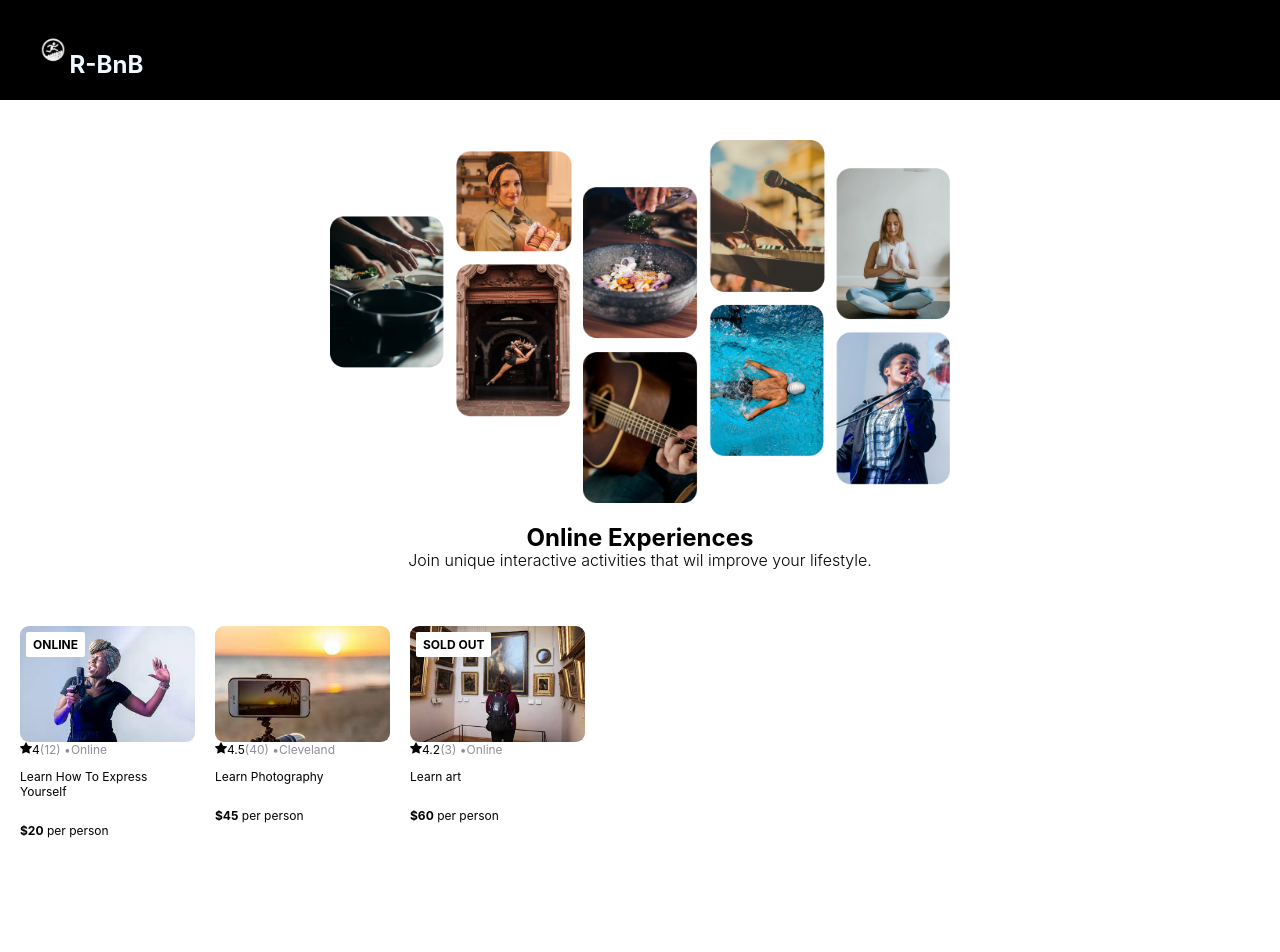
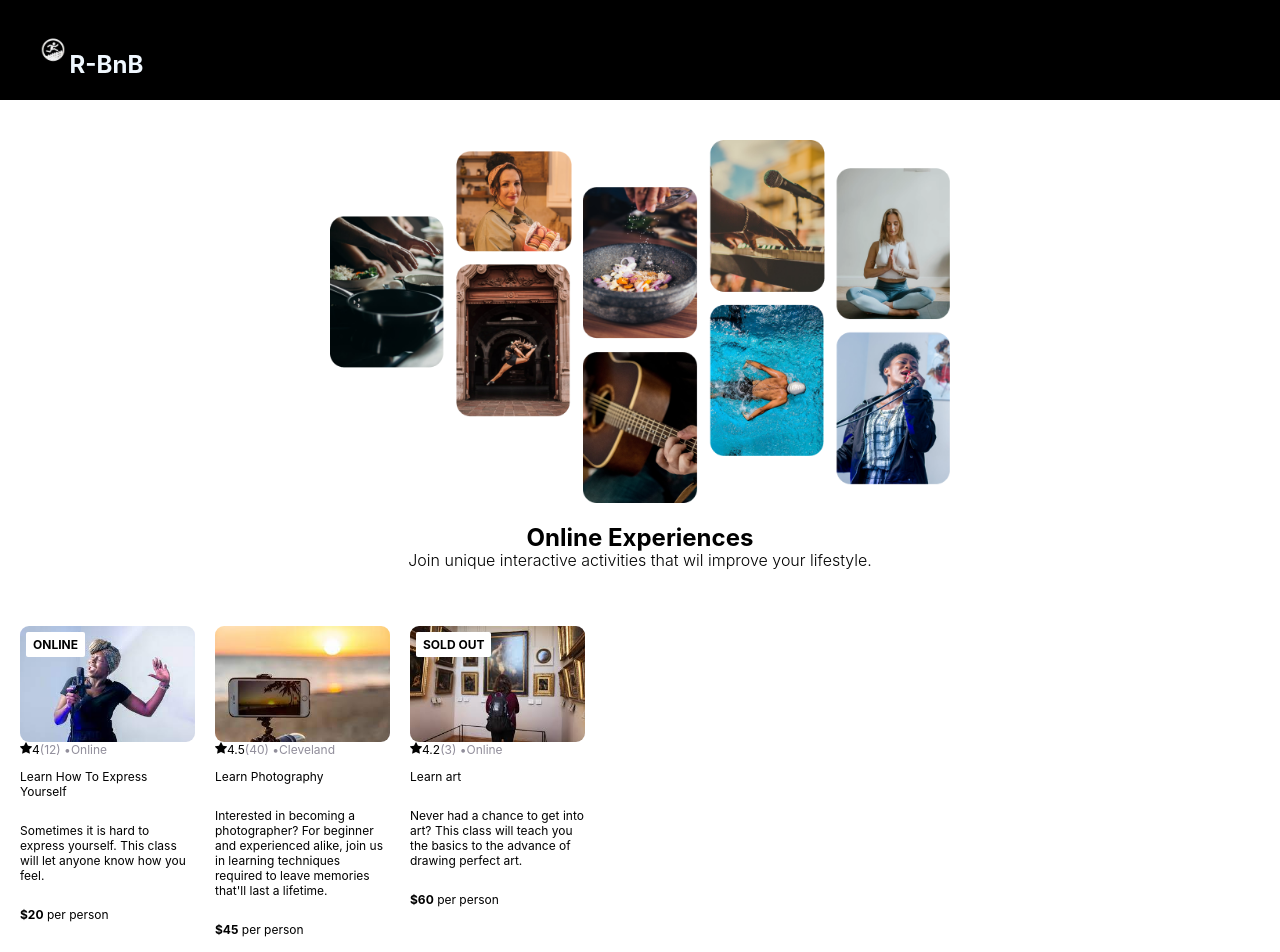
Before and after one commit to Walterhart/R-bnb, a React (Create React App) app in the folder running-bnb/: page / in a window 1280 px wide. Shown: the top 952 px of the page. Before the commit the page ends 870 px from the top, so only its background shows below. Built offline with nearby package versions, Linux system fonts and the light colour scheme.

Commit message:
Refactor code

```diff
--- a/running-bnb/src/App.tsx
+++ b/running-bnb/src/App.tsx
@@ -10,14 +10,7 @@ const App: React.FC = () => {
   const cards = data.map((card: CardInterface) => {
     return ( <Card
       key = {card.id}
-      img = {card.coverImg}
-      alt = {card.alt}
-      rating = {card.stats.rating}
-      reviewCount = {card.stats.reviewCount}
-      location ={card.location}
-      title = {card.title}
-      price = {card.price}
-      openSpots = {card.openSpots}
+      {...card}
     />
     )
   });
--- a/running-bnb/src/componets/Card.tsx
+++ b/running-bnb/src/componets/Card.tsx
@@ -2,12 +2,15 @@ import React from 'react'
 import { BsStarFill } from "react-icons/bs";
 
 interface Props{
-  img: string,
+  coverImg: string,
   alt: string,
-  rating: number,
-  reviewCount: number,
+  stats: {
+    rating: number,
+    reviewCount: number
+}
   location: string,
   title: string,
+  description: string,
   price: number,
   openSpots: number,
 }
@@ -24,13 +27,15 @@ const Card: React.FC<Props> = (props) => {
   return (
     <div className='card'>
      {openStatusText && <div className='open-close'>{openStatusText} </div>}
-      <img src={process.env.PUBLIC_URL + `/images/${props.img}`} alt={props.alt}  className='card-image'/>
+     {props.location ===  'ONLINE'  && <div className='open-close'>{openStatusText} </div>}
+      <img src={process.env.PUBLIC_URL + `/images/${props.coverImg}`} alt={props.alt}  className='card-image'/>
       <div className='card-stats'>
-        <span >< BsStarFill/>{props.rating}</span>
-        <span className='fade'>({props.reviewCount}) •</span>
+        <span >< BsStarFill/>{props.stats.rating}</span>
+        <span className='fade'>({props.stats.reviewCount}) •</span>
         <span className='fade'>{props.location}</span>
       </div>
         <p className="card--title"> {props.title }</p>
+        <p> {props.description}</p>
         <p> <span className='bold card--price'>${props.price}</span> per person </p>
       </div>
   )
--- a/running-bnb/src/data.ts
+++ b/running-bnb/src/data.ts
@@ -16,7 +16,7 @@ export default [
     {
         id: 2,
         title: "Learn Photography",
-        description: "Interested in becoming a photographer? For beginner and experienced photographers alike, join us in learning techniques required to leave memories that'll last a lifetime.",
+        description: "Interested in becoming a photographer? For beginner and experienced alike, join us in learning techniques required to leave memories that'll last a lifetime.",
         price: 45,
         coverImg: "picture.jpeg",
         alt: 'expression',
@@ -30,7 +30,7 @@ export default [
     {
         id: 3,
         title: "Learn art",
-        description: "Never had a chance to get into art?  Join us for a unique experience that will teach you the basics to the advance of drawing perfect art.",
+        description: "Never had a chance to get into art?  This class will teach you the basics to the advance of drawing perfect art.",
         price: 60,
         coverImg: "art.jpeg",
         alt: 'expression',
```
